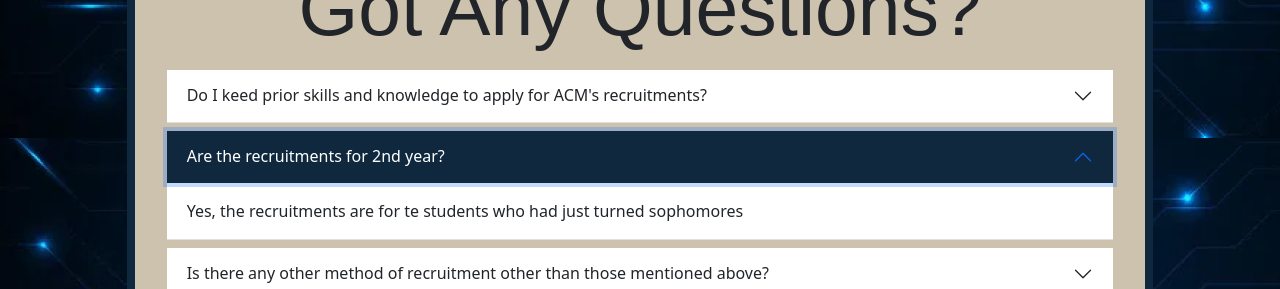
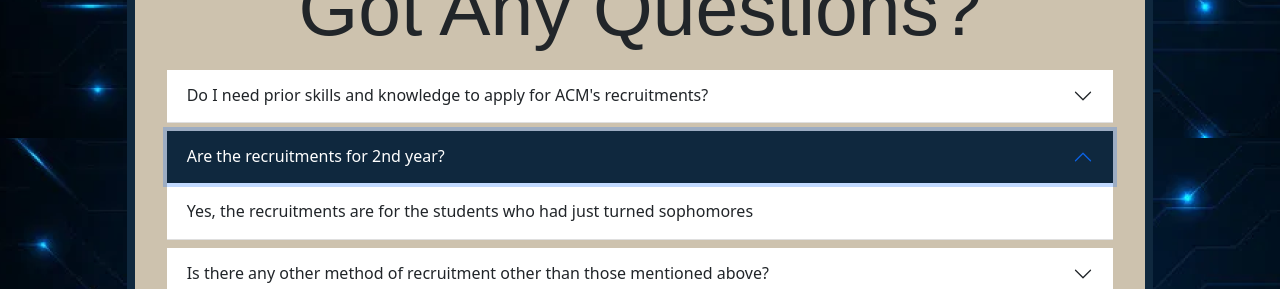
Before and after one commit to ACM-Thapar/Recruitment-Site-2022, a React (Create React App) app: page / in a window 1280 px wide. Both pictures are taken after a click on the button "Are the recruitments for 2nd year?". Shown: the part 2529-2818 px from the top of the page. Built offline with nearby package versions, Linux system fonts and the light colour scheme; a web font is replaced by a local one.

Commit message:
Fixed spelling mistakes in content

```diff
--- a/src/Components/Content/Content.js
+++ b/src/Components/Content/Content.js
@@ -143,7 +143,7 @@
                   aria-expanded="false"
                   aria-controls="flush-collapseOne"
                 >
-                  Do I keed prior skills and knowledge to apply for ACM's recruitments?
+                  Do I need prior skills and knowledge to apply for ACM's recruitments?
                 </button>
               </h2>
               <div
@@ -177,7 +177,7 @@
                 data-bs-parent="#accordionFlushExample"
               >
                 <div className="accordion-body text-start">
-                  Yes, the recruitments are for te students who had just turned sophomores
+                  Yes, the recruitments are for the students who had just turned sophomores
                 </div>
               </div>
             </div>
@@ -204,7 +204,7 @@
                 <div className="accordion-body text-start">
                   There are two ways to reach th Personal Interview round to get selected :
                   <br />
-                  1. Via the Quiz
+                  1. Via the Quiz<br/>
                   2. Via Showcasing your projects or some other work
                   <br />
                   Fill the registration form to get more updates
@@ -264,7 +264,7 @@
                 data-bs-parent="#accordionFlushExample"
               >
                 <div className="accordion-body text-start">
-                  To know about us go on our official website and check out our social media handles foe sure :)
+                  To know about us go on our <a href="https://acm-thapar.netlify.app/">official website</a> and check out our social media handles foe sure :)
                 </div>
               </div>
             </div>
--- a/src/Components/Footer/Footer.js
+++ b/src/Components/Footer/Footer.js
@@ -20,7 +20,7 @@
               className="d-inline-block align-text-top logo float-left"
             />
           </a>
-          <div>
+          <div className='mb-md-0 mb-3'>
             <a href="https://discord.gg/8gux4cpXty" className="text-end mx-3">
               <img
                 src={Discord}
```
